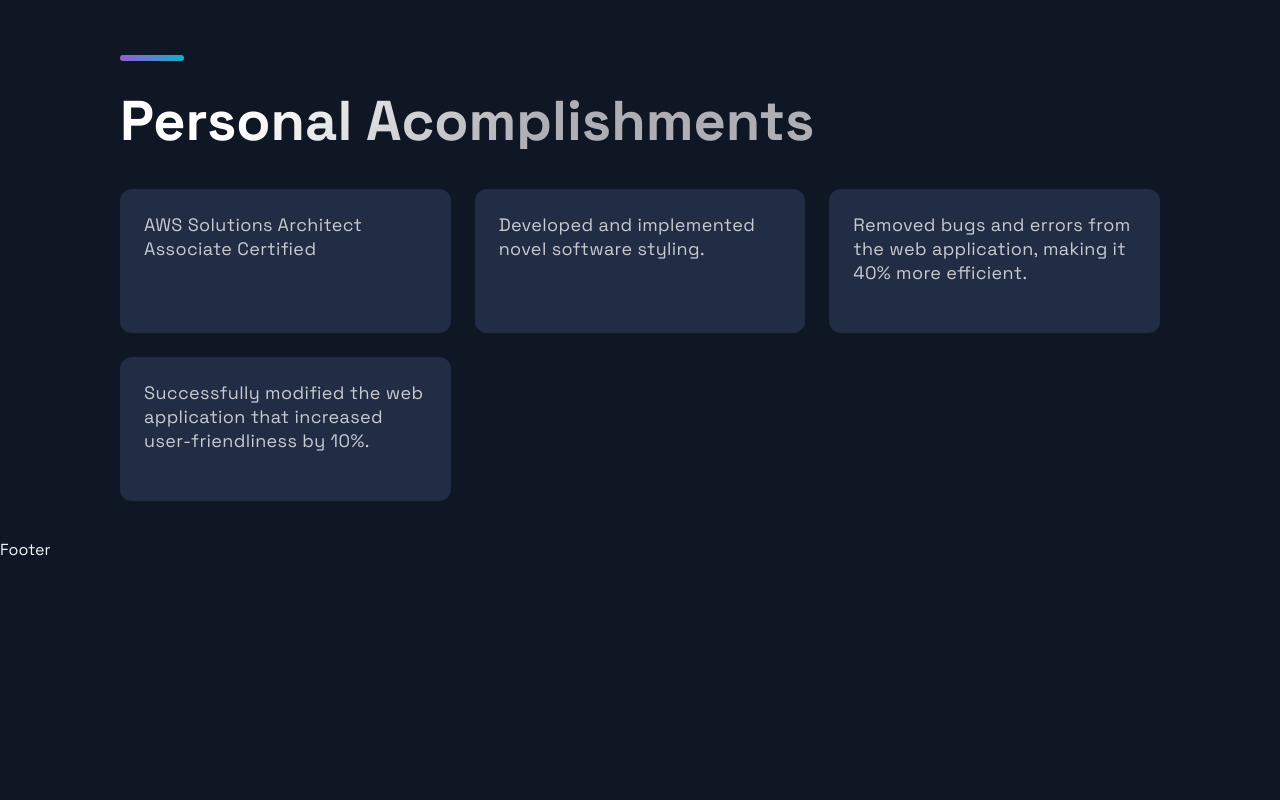
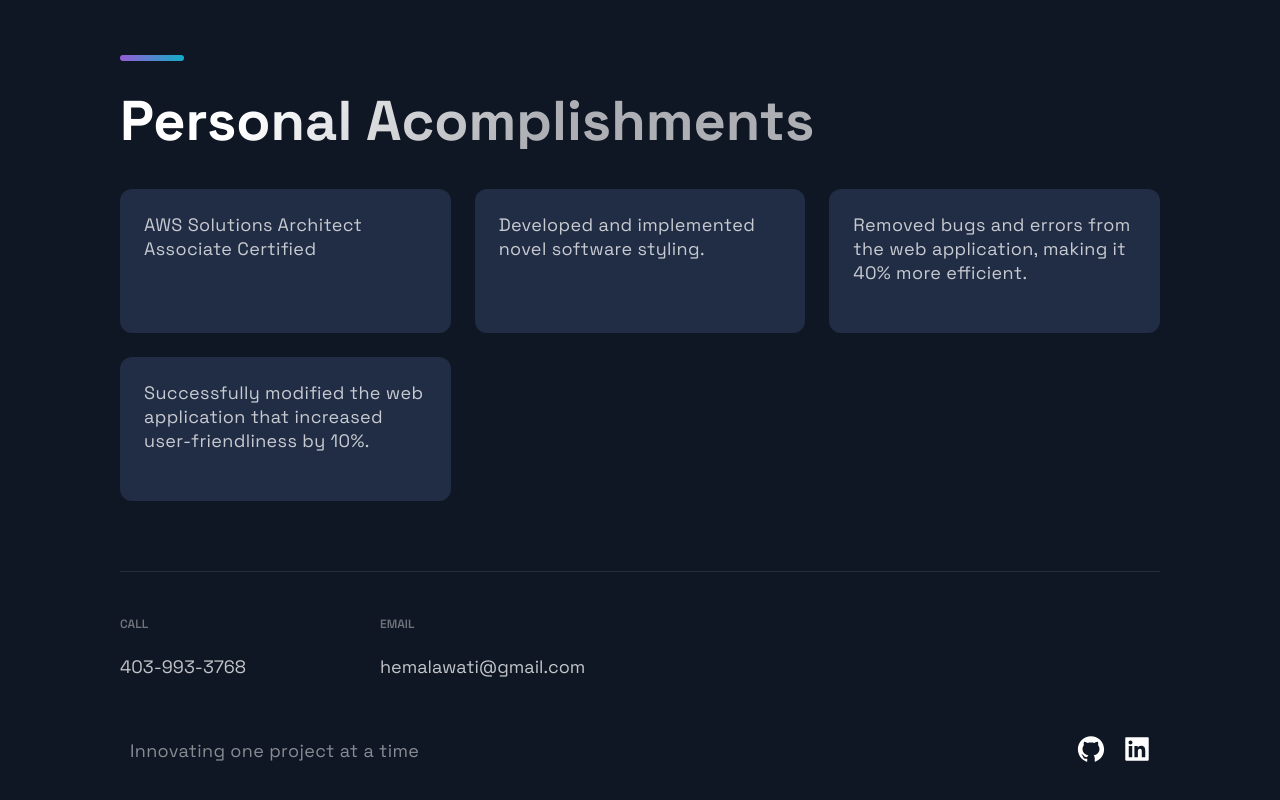
Before and after one commit to hemalawati/portfolio-website, a Next.js app: page / in a window 1280 px wide. Shown: the part 2925-3725 px from the top of the page. Before the commit the page ends 3485 px from the top, so only its background shows below. Built offline with nearby package versions, Linux system fonts and the light colour scheme.

Commit message:
formatted Footer

```diff
--- a/src/components/Footer/Footer.js
+++ b/src/components/Footer/Footer.js
@@ -2,14 +2,48 @@
 import { AiFillGithub, AiFillInstagram, AiFillLinkedin } from 'react-icons/ai';
 
 import { SocialIcons } from '../Header/HeaderStyles';
-import { CompanyContainer, FooterWrapper, LinkColumn, LinkItem, LinkList, LinkTitle, Slogan, SocialContainer, SocialIconsContainer } from './FooterStyles';
+import {
+	CompanyContainer,
+	FooterWrapper,
+	LinkColumn,
+	LinkItem,
+	LinkList,
+	LinkTitle,
+	Slogan,
+	SocialContainer,
+	SocialIconsContainer,
+} from './FooterStyles';
 
 const Footer = () => {
-  return (
-    <div>
-      Footer
-    </div>
-  );
+	return (
+		<FooterWrapper>
+			<LinkList>
+				<LinkColumn>
+					<LinkTitle>Call</LinkTitle>
+					<LinkItem href="tel:403-993-3768">403-993-3768</LinkItem>
+				</LinkColumn>
+				<LinkColumn>
+					<LinkTitle>Email</LinkTitle>
+					<LinkItem href="mailto:hemalawati@gmail.com">
+						hemalawati@gmail.com
+					</LinkItem>
+				</LinkColumn>
+			</LinkList>
+			<SocialIconsContainer>
+				<CompanyContainer>
+					<Slogan>Innovating one project at a time</Slogan>
+				</CompanyContainer>
+				<SocialContainer>
+					<SocialIcons href="https://github.com/hemalawati">
+						<AiFillGithub size="3rem" />
+					</SocialIcons>
+					<SocialIcons href="https://linkedin.com/in/lawatih">
+						<AiFillLinkedin size="3rem" />
+					</SocialIcons>
+				</SocialContainer>
+			</SocialIconsContainer>
+		</FooterWrapper>
+	);
 };
 
 export default Footer;
```
